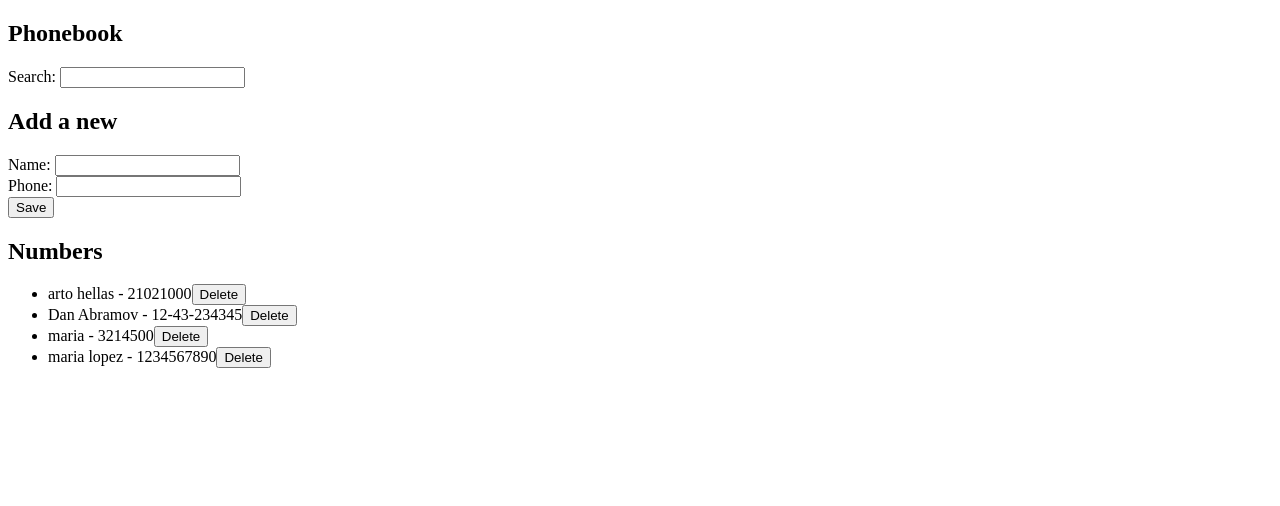
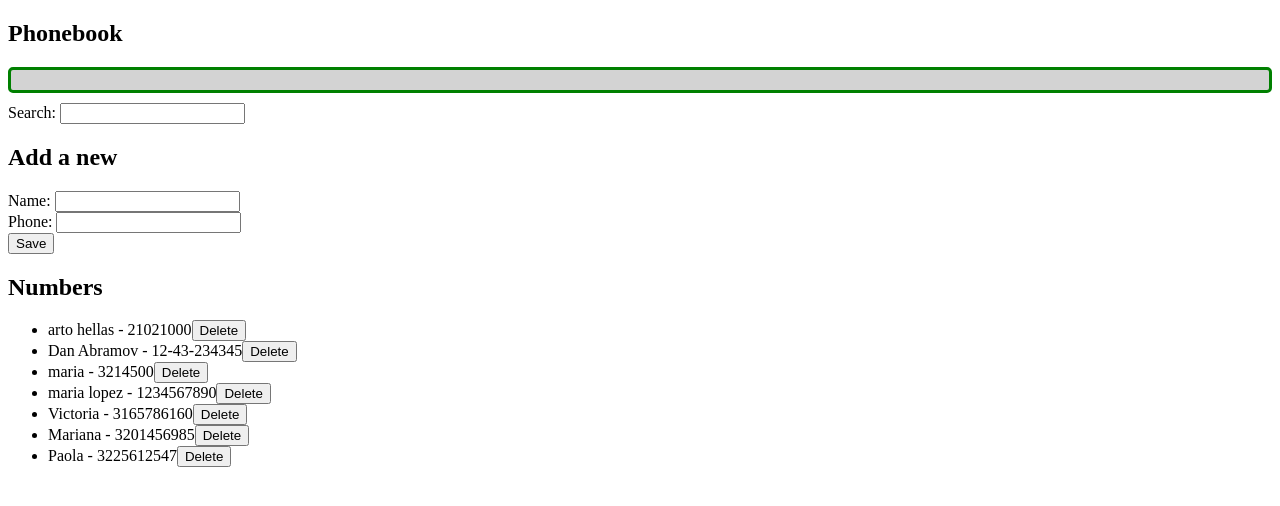
Before and after one commit to victoriapatarroyo/Fullstack-Helsinki-University, a React (Vite) app in the folder part2/phonebook/: page / in a window 1280 px wide. Shown: the top 506 px of the page. Built offline with nearby package versions, Linux system fonts and the light colour scheme; data requests are answered from the project's data file.

Commit message:
Ejercicio 2.16: Agenda Telefónica paso 11

```diff
--- a/part2/phonebook/db.json
+++ b/part2/phonebook/db.json
@@ -19,6 +19,21 @@
       "name": "maria lopez",
       "number": "1234567890",
       "id": "681BEQ2LzvE"
+    },
+    {
+      "name": "Victoria",
+      "number": "3165786160",
+      "id": "PCtyUS_uQto"
+    },
+    {
+      "name": "Mariana",
+      "number": "3201456985",
+      "id": "CLdNjJls-zc"
+    },
+    {
+      "name": "Paola",
+      "number": "3225612547",
+      "id": "X-4GbyXokMk"
     }
   ],
   "$schema": "./node_modules/json-server/schema.json"
--- a/part2/phonebook/src/App.jsx
+++ b/part2/phonebook/src/App.jsx
@@ -2,13 +2,15 @@ import { useState, useEffect } from "react";
 import Name from "./components/Name";
 import Filter from "./components/Filter";
 import personService from "./services/person";
-//import person from "./services/person";
+import Notification from "./components/Notification";
+import "./index.css";
 
 const App = () => {
   const [persons, setPersons] = useState([]);
   const [newName, setNewName] = useState("");
   const [newNumber, setNewNumber] = useState("");
   const [filter, setFilter] = useState("");
+  const [errorMessage, setErrorMessage] = useState("");
 
   const hook = () => {
     console.log("Efecto");
@@ -77,7 +79,10 @@ const App = () => {
       setNewNumber("");
     });
 
-    alert(`${newName} is already to added to phonebook`);
+    setErrorMessage(`${newName} is already to added to phonebook`);
+    setTimeout(() => {
+      setErrorMessage(null);
+    }, 5000);
     return;
   };
 
@@ -110,9 +115,13 @@ const App = () => {
       .deletePerson(id)
       .then(() => setPersons(persons.filter((n) => n.id !== id)))
       .catch((error) => {
-        alert(
+        //alert(`Information of ${person.name} has already been removed from server`,);
+        setErrorMessage(
           `Information of ${person.name} has already been removed from server`,
         );
+        setTimeout(() => {
+          setErrorMessage(null);
+        }, 5000);
         setPersons(persons.filter((p) => p.id !== id));
       });
   };
@@ -120,6 +129,7 @@ const App = () => {
   return (
     <div>
       <h2>Phonebook</h2>
+      <Notification message={errorMessage} />
       <Filter filter={filter} onChange={handleFilterChange} />
       <h2>Add a new</h2>
       <form onSubmit={addName}>
--- /dev/null
+++ b/part2/phonebook/src/components/Notification.jsx
@@ -0,0 +1,9 @@
+const Notification = ({ message }) => {
+  if (message === null) {
+    return null;
+  }
+
+  return <div className="error">{message}</div>;
+};
+
+export default Notification;
--- /dev/null
+++ b/part2/phonebook/src/index.css
@@ -0,0 +1,9 @@
+.error {
+  color: green;
+  background: lightgrey;
+  font-size: 20px;
+  border-style: solid;
+  border-radius: 5px;
+  padding: 10px;
+  margin-bottom: 10px;
+}
```
